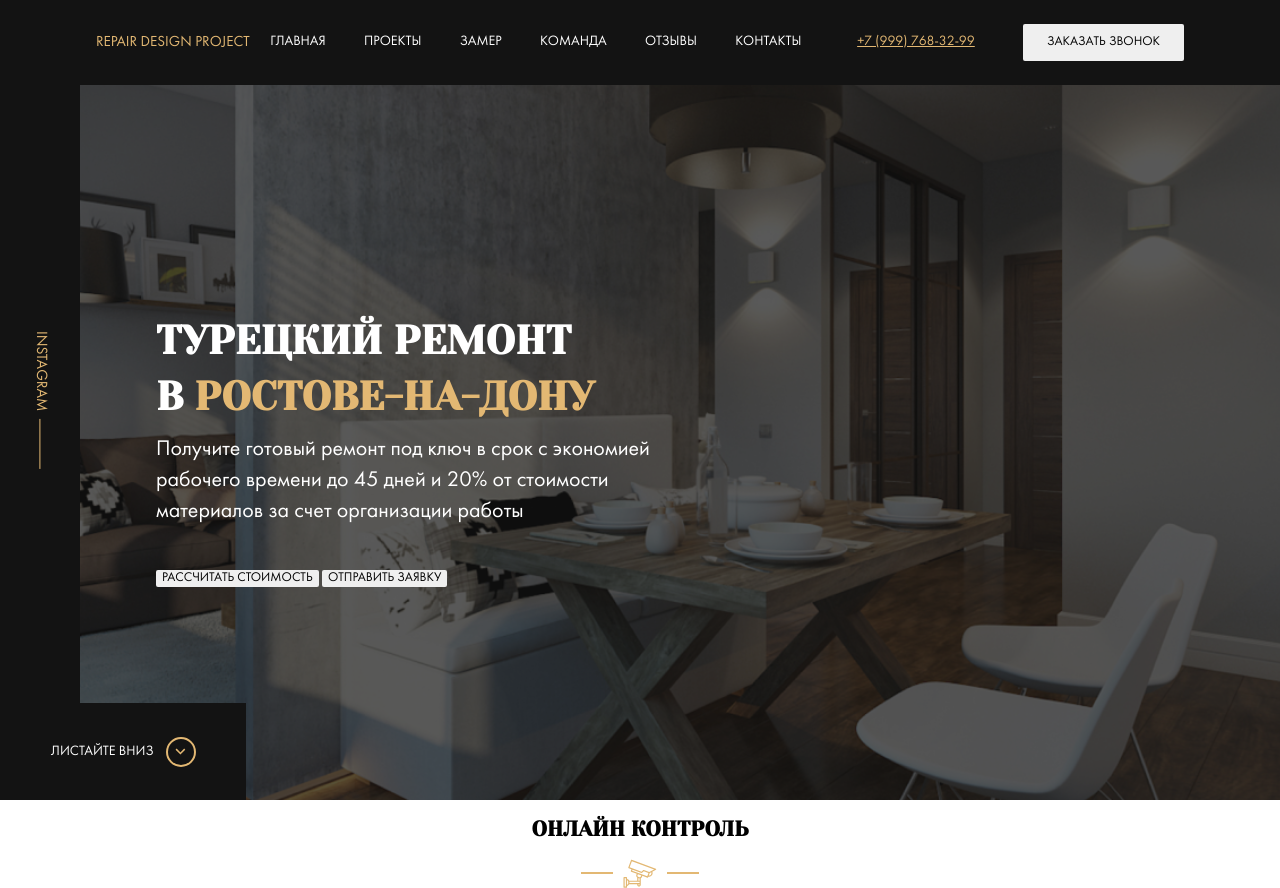
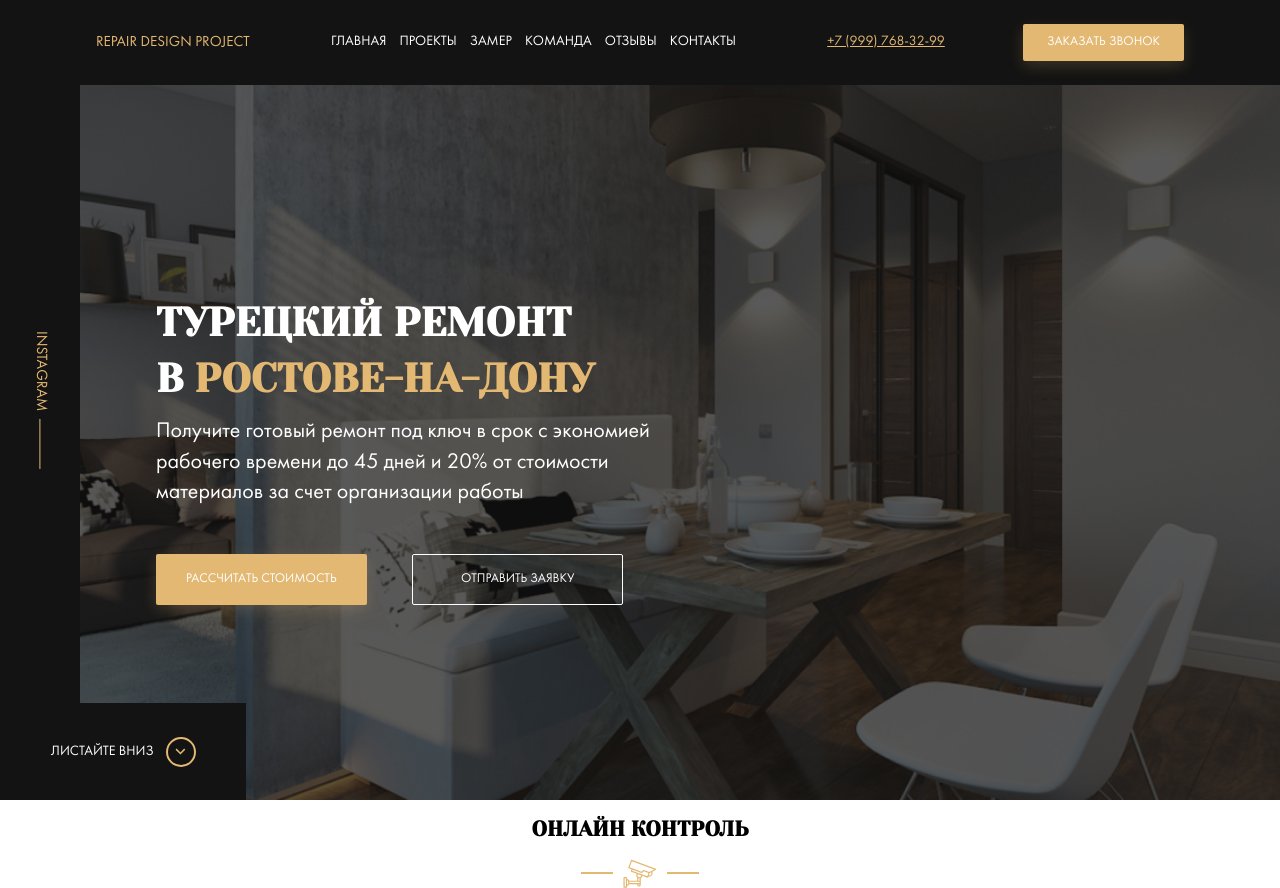
Before and after one commit to grifonna8/repair-design, a PHP site: page / in a window 1280 px wide. Run offline with PHP 8.4, Linux system fonts and the light colour scheme; some web fonts are replaced.

Commit message:
feat: added media, fixed buttons, fixed position for pixel perfect

```diff
--- a/css/style.css
+++ b/css/style.css
@@ -324,23 +324,29 @@ template {
   font-size: 0.93rem; }
   .button:hover {
     cursor: pointer; }
+  .button--primary--header {
+    padding: 11px 24px;
+    background-color: #E3B873;
+    color: #fff;
+    box-shadow: 0px 5px 15px rgba(227, 184, 115, 0.2);
+    transition: box-shadow 0.3s; }
+    .button--primary--header:hover {
+      box-shadow: none; }
+  .button--primary--big {
+    padding: 18px 30px;
+    background-color: #E3B873;
+    color: #fff;
+    box-shadow: 0px 5px 15px rgba(227, 184, 115, 0.2);
+    transition: box-shadow 0.3s; }
+    .button--primary--big:hover {
+      box-shadow: none; }
+  .button--outline--big {
+    padding: 17px 48px;
+    margin-left: 1rem;
+    border: 1px solid #fff;
+    background-color: transparent;
+    color: #fff; }
 
-/*   .hero
-    &__button
-      .button
-        &--primary
-          padding: 17px 30px
-          background-color: $primary
-          color: $light
-          box-shadow: 0px 5px 15px rgba($primary, 0.2)
-          transition: box-shadow 0.3s
-          &:hover
-            box-shadow: none
-        &--outline
-          padding: 17px 50px
-          border: 1px solid $light
-          background-color: transparent
-          color: $light */
 .container {
   width: 85%;
   max-width: 1256px;
@@ -405,9 +411,6 @@ body {
 .contacts__phone {
   margin-right: 45px; }
 
-.contacts__button {
-  padding: 11px 24px; }
-
 .hero {
   position: relative;
   display: flex;
@@ -435,18 +438,7 @@ body {
     max-width: 500px;
     line-height: 1.4;
     margin: 0;
-    margin-bottom: 3rem; }
-  .hero--primary {
-    padding: 17px 30px;
-    background-color: #E3B873;
-    color: #fff;
-    box-shadow: 0px 5px 15px rgba(227, 184, 115, 0.2);
-    transition: box-shadow 0.3s; }
-  .hero--outline {
-    padding: 17px 50px;
-    border: 1px solid #fff;
-    background-color: transparent;
-    color: #fff; }
+    margin-bottom: 3.2rem; }
   .hero__instagram {
     position: absolute;
     left: 0;
@@ -512,20 +504,34 @@ body {
   .nav__item {
     margin-right: 1rem; } }
 
-/* @media screen and ( min-width: 1200px )
-  html
-    font-size: 14px
-  .menu
-    &__logo
-      margin-right: 2.14rem
-  .nav
-    &__item
-      margin-right: 0.7rem
-  .contacts
-    &__phone
-      margin-left: 2.14rem
-    &__button
-      margin-left: 2.14rem */
+@media screen and (min-width: 1200px) and (max-width: 1400px) {
+  html {
+    font-size: 14px; }
+  .menu__logo {
+    margin-right: 2.14rem; }
+  .nav__item {
+    margin-right: 0.7rem; }
+  .contacts__phone {
+    margin-left: 2.14rem; }
+  .contacts__button {
+    margin-left: 2.14rem; }
+  .hero__button {
+    margin-right: 2rem; } }
+
+@media screen and (min-width: 1400px) {
+  html {
+    font-size: 17px; }
+  .menu__logo {
+    margin-right: 2.14rem; }
+  .nav__item {
+    margin-right: 0.7rem; }
+  .contacts__phone {
+    margin-left: 2.14rem; }
+  .contacts__button {
+    margin-left: 2.14rem; }
+  .hero__button {
+    margin-right: 2rem; } }
+
 @media screen and (max-width: 992px) {
   .nav {
     display: none; }
@@ -553,8 +559,13 @@ body {
   .hero__button {
     display: block;
     min-width: 22.86rem;
-    margin-bottom: 1.85rem; } }
+    margin-bottom: 1.85rem;
+    margin-left: 0; } }
 
-@media screen and (max-height: 520px) {
+@media screen and (max-height: 540px) {
   .hero__scroll-down {
     display: none; } }
+
+@media screen and (min-width: 1200px) and (max-height: 610px) {
+  .hero__scroll-down {
+    display: none; } }
--- a/index.html
+++ b/index.html
@@ -23,7 +23,7 @@
         </nav>
         <div class="contacts menu__contacts">
           <a href="tel:+79997683299" class="phone contacts__phone">+7 (999) 768-32-99</a>
-          <button class="button contacts__button button--primary">Заказать звонок</button>
+          <button class="button contacts__button button--primary--header">Заказать звонок</button>
         </div>
       </div>
       <!-- /.menu -->
@@ -40,8 +40,8 @@
         <div class="hero__content">
           <h1 class="title hero__title">Турецкий ремонт в&nbsp;<span class="title--primary">Ростове-на-дону</span></h1>
           <p class="hero__text">Получите готовый ремонт под ключ в срок с экономией рабочего времени до 45 дней и 20% от стоимости материалов за счет организации работы</p>
-          <button class="button hero__button button--primary">Рассчитать стоимость</button>
-          <button class="button hero__button button--outline">Отправить заявку</button>
+          <button class="button hero__button button--primary--big">Рассчитать стоимость</button>
+          <button class="button hero__button button--outline--big">Отправить заявку</button>
         </div> <!-- /.hero__content -->
       </div> <!-- /.container -->
       <a href="#" class="hero__scroll-down">листайте вниз</a>
--- a/sass/_interface.sass
+++ b/sass/_interface.sass
@@ -5,19 +5,28 @@
   font-size: 0.93rem
   &:hover
     cursor: pointer
-/*   .hero
-    &__button
-      .button
-        &--primary
-          padding: 17px 30px
-          background-color: $primary
-          color: $light
-          box-shadow: 0px 5px 15px rgba($primary, 0.2)
-          transition: box-shadow 0.3s
-          &:hover
-            box-shadow: none
-        &--outline
-          padding: 17px 50px
-          border: 1px solid $light
-          background-color: transparent
-          color: $light */
+  &--primary
+    &--header
+      padding: 11px 24px
+      background-color: $primary
+      color: $light
+      box-shadow: 0px 5px 15px rgba($primary, 0.2)
+      transition: box-shadow 0.3s
+      &:hover
+        box-shadow: none
+  &--primary
+    &--big
+      padding: 18px 30px
+      background-color: $primary
+      color: $light
+      box-shadow: 0px 5px 15px rgba($primary, 0.2)
+      transition: box-shadow 0.3s
+      &:hover
+        box-shadow: none
+  &--outline
+    &--big
+      padding: 17px 48px
+      margin-left: 1rem
+      border: 1px solid $light
+      background-color: transparent
+      color: $light
--- a/sass/_media.sass
+++ b/sass/_media.sass
@@ -4,7 +4,7 @@
   .nav
     &__item
       margin-right: 1rem
-/* @media screen and ( min-width: 1200px )
+@media screen and ( min-width: 1200px ) and (max-width: 1400px)
   html
     font-size: 14px
   .menu
@@ -17,7 +17,29 @@
     &__phone
       margin-left: 2.14rem
     &__button
-      margin-left: 2.14rem */
+      margin-left: 2.14rem
+  .hero
+    &__button
+      margin-right: 2rem
+
+@media screen and ( min-width: 1400px )
+  html
+    font-size: 17px
+  .menu
+    &__logo
+      margin-right: 2.14rem
+  .nav
+    &__item
+      margin-right: 0.7rem
+  .contacts
+    &__phone
+      margin-left: 2.14rem
+    &__button
+      margin-left: 2.14rem
+  .hero
+    &__button
+      margin-right: 2rem
+
 @media screen and ( max-width: 992px )
   .nav
     display: none
@@ -48,8 +70,13 @@
       display: block
       min-width: 22.86rem
       margin-bottom: 1.85rem
+      margin-left: 0
 
-@media screen and ( max-height: 520px )
+@media screen and ( max-height: 540px )
   .hero
     &__scroll-down
       display: none
+@media screen and ( min-width: 1200px ) and ( max-height: 610px )
+  .hero
+    &__scroll-down
+      display: none
--- a/sass/templates/_header.sass
+++ b/sass/templates/_header.sass
@@ -28,5 +28,3 @@
 .contacts
   &__phone
     margin-right: 45px
-  &__button
-    padding: 11px 24px
--- a/sass/templates/_hero.sass
+++ b/sass/templates/_hero.sass
@@ -25,18 +25,7 @@
     max-width: 500px
     line-height: 1.4
     margin: 0
-    margin-bottom: 3rem
-  &--primary
-    padding: 17px 30px
-    background-color: $primary
-    color: $light
-    box-shadow: 0px 5px 15px rgba($primary, 0.2)
-    transition: box-shadow 0.3s
-  &--outline
-    padding: 17px 50px
-    border: 1px solid $light
-    background-color: transparent
-    color: $light
+    margin-bottom: 3.2rem
   &__instagram
     position: absolute
     left: 0
```
